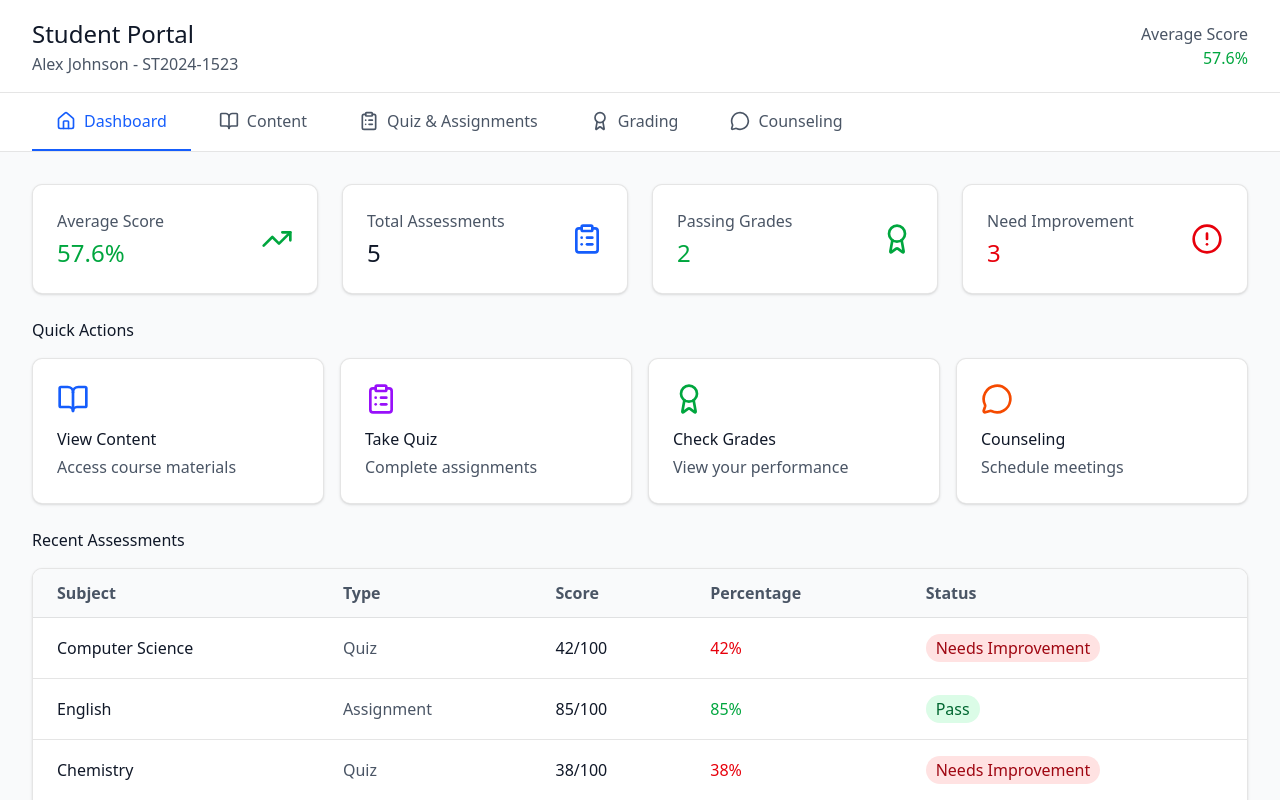
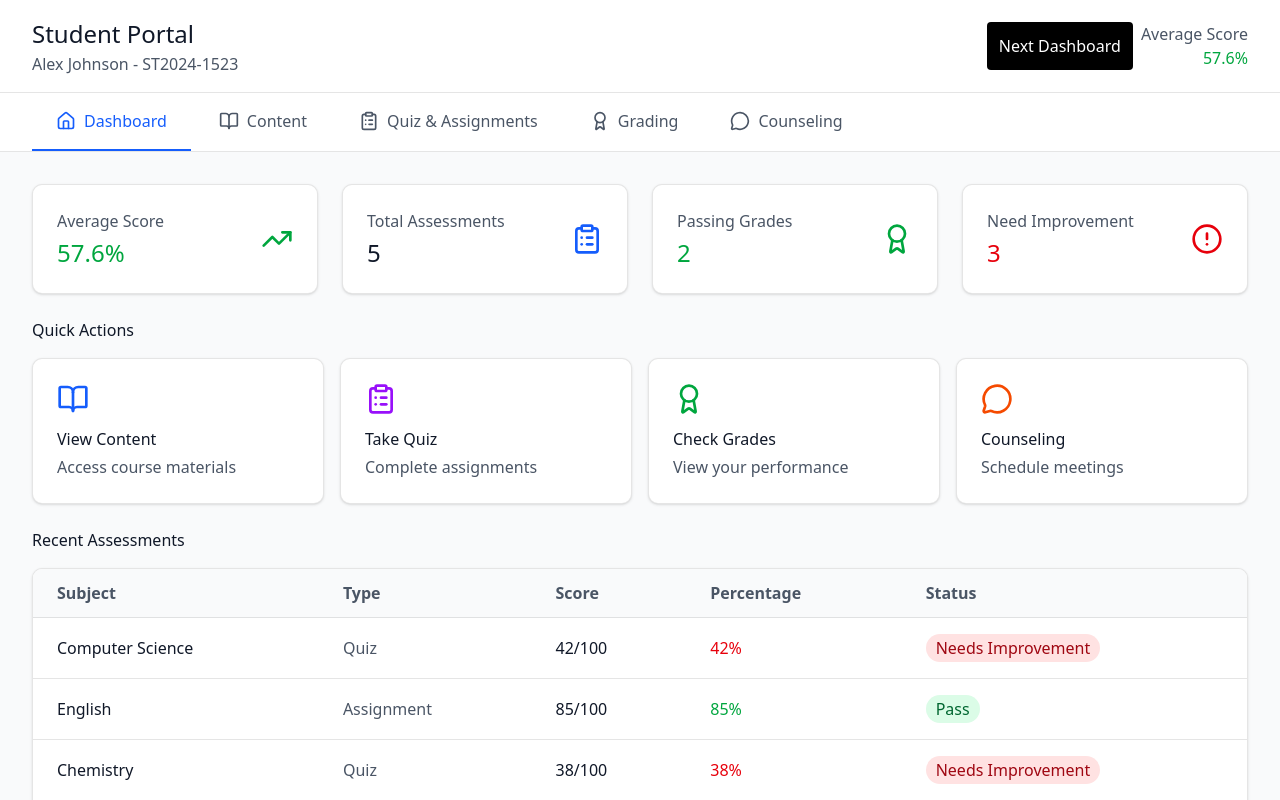
Before and after one commit to Aliimran1074/Student-Dashboard-Frontend, a React (Create React App) app: page / in a window 1280 px wide. Shown: the top 800 px of the page. Built offline with nearby package versions, Linux system fonts and the light colour scheme.

Commit message:
Some Changes Done

```diff
--- a/src/App.jsx
+++ b/src/App.jsx
@@ -54,13 +54,28 @@ export default function App() {
     <div className="min-h-screen bg-gray-50">
       {/* Header */}
       <header className="bg-white shadow-sm border-b">
-        <div className="max-w-7xl mx-auto px-4 sm:px-6 lg:px-8 py-4">
-          <div className="flex items-center justify-between">
+        <div className="max-w-7xl mx-auto px-4 sm:px-6 lg:px-8 py-4 flex items-center justify-between">
           <div>
             <h1 className="text-gray-900">Student Portal</h1>
-              <p className="text-gray-600">{studentData.name} - {studentData.studentId}</p>
+            <p className="text-gray-600">
+              {studentData.name} - {studentData.studentId}
+            </p>
           </div>
-            <div className="flex items-center gap-2">
+          <div className="flex flex-col items-end gap-2">
+            <button
+              style={{
+                cursor: 'pointer',
+                backgroundColor: 'black',
+                color: 'white',
+                padding: '6px 12px',
+                borderRadius: '4px',
+              }}
+              onClick={() => {
+                window.location.href = "https://super-admin-dashboard-frontend.vercel.app/";
+              }}
+            >
+              Next Dashboard
+            </button>
             <div className="text-right">
               <p className="text-gray-600">Average Score</p>
               <p className={`${averagePercentage >= 50 ? 'text-green-600' : 'text-red-600'}`}>
@@ -69,13 +84,13 @@ export default function App() {
             </div>
           </div>
         </div>
-        </div>
       </header>
 
       {/* Navigation */}
       <nav className="bg-white border-b">
         <div className="max-w-7xl mx-auto px-4 sm:px-6 lg:px-8">
-          <div className="flex gap-1">
+          {/* Added overflow-x-auto and hide scrollbar */}
+          <div className="flex gap-1 overflow-x-auto no-scrollbar">
             {navigation.map((item) => {
               const Icon = item.icon;
               return (
```
Lines whose indentation alone changed are shown as unchanged.
